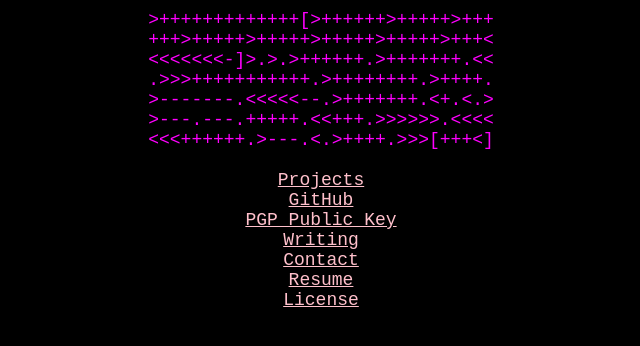
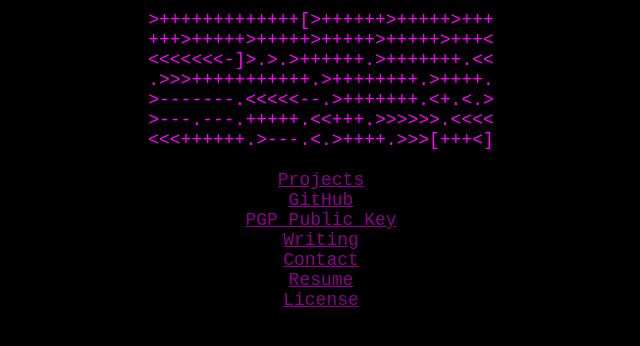
Before and after one commit to nathalie-tate/nathalietate-xyz, a plain HTML site: page index.html in a window 1280 px wide. Shown: the whole page, without its empty margins (319-959 px from the left). Drawn offline with Linux system fonts and the light colour scheme.

Commit message:
test darkmagenta

```diff
--- a/style.css
+++ b/style.css
@@ -24,7 +24,7 @@ body
 
 a:link
 {
-  color:pink;
+  color:darkmagenta;
 }
 a:visited
 {
```
